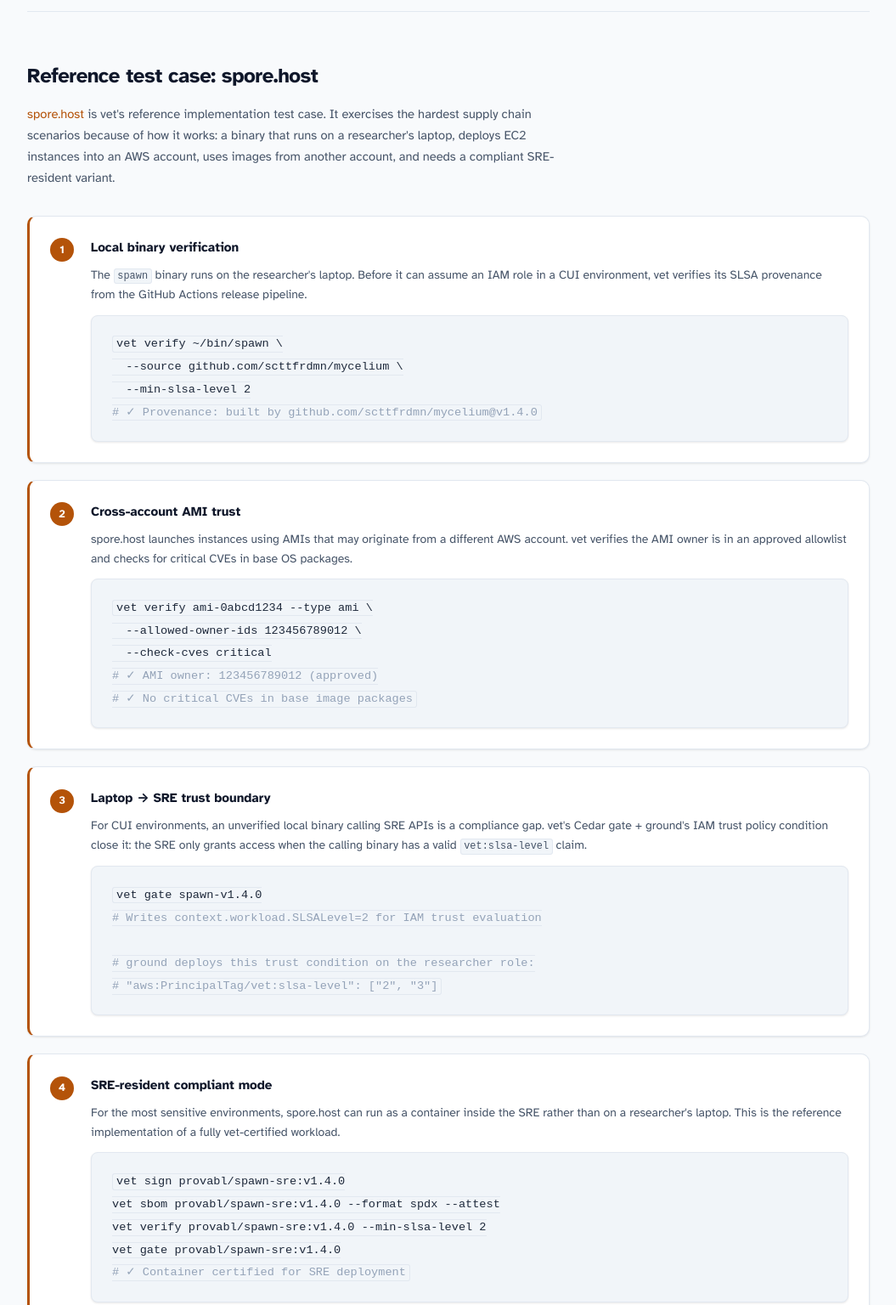
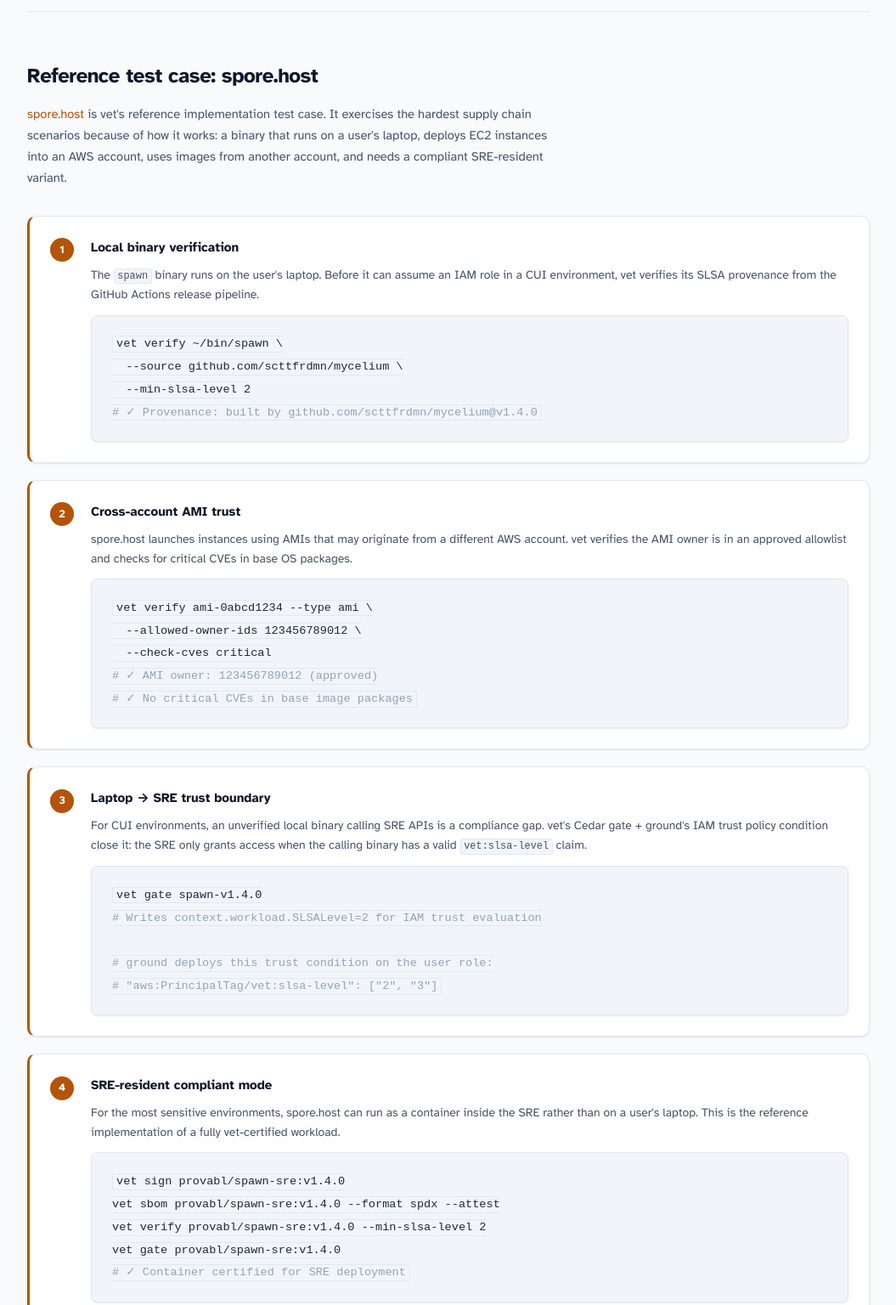
Before and after one commit to provabl/vet, a plain HTML site: page docs/index.html in a window 1280 px wide. Shown: the part 2920-4456 px from the top of the page at 85% size, without its empty margins (112-1167 px from the left). Drawn offline with Linux system fonts and the light colour scheme.

Commit message:
docs: researcher → user throughout

```diff
--- a/docs/index.html
+++ b/docs/index.html
@@ -171,7 +171,7 @@
                 <h2 id="spore-heading">Reference test case: spore.host</h2>
                 <p class="section-intro">
                     <a href="https://spore.host" target="_blank" rel="noopener noreferrer">spore.host</a> is vet's reference implementation test case.
-                    It exercises the hardest supply chain scenarios because of how it works: a binary that runs on a researcher's laptop, deploys EC2 instances into an AWS account, uses images from another account, and needs a compliant SRE-resident variant.
+                    It exercises the hardest supply chain scenarios because of how it works: a binary that runs on a user's laptop, deploys EC2 instances into an AWS account, uses images from another account, and needs a compliant SRE-resident variant.
                 </p>
 
                 <div class="scenarios">
@@ -179,7 +179,7 @@
                         <div class="scenario-num">1</div>
                         <div class="scenario-body">
                             <h3>Local binary verification</h3>
-                            <p>The <code>spawn</code> binary runs on the researcher's laptop. Before it can assume an IAM role in a CUI environment, vet verifies its SLSA provenance from the GitHub Actions release pipeline.</p>
+                            <p>The <code>spawn</code> binary runs on the user's laptop. Before it can assume an IAM role in a CUI environment, vet verifies its SLSA provenance from the GitHub Actions release pipeline.</p>
                             <div class="code-block">
                                 <pre><code>vet verify ~/bin/spawn \
   --source github.com/scttfrdmn/mycelium \
@@ -213,7 +213,7 @@
                                 <pre><code>vet gate spawn-v1.4.0
 <span class="out"># Writes context.workload.SLSALevel=2 for IAM trust evaluation</span>
 
-<span class="cm"># ground deploys this trust condition on the researcher role:</span>
+<span class="cm"># ground deploys this trust condition on the user role:</span>
 <span class="cm"># "aws:PrincipalTag/vet:slsa-level": ["2", "3"]</span></code></pre>
                             </div>
                         </div>
@@ -223,7 +223,7 @@
                         <div class="scenario-num">4</div>
                         <div class="scenario-body">
                             <h3>SRE-resident compliant mode</h3>
-                            <p>For the most sensitive environments, spore.host can run as a container inside the SRE rather than on a researcher's laptop. This is the reference implementation of a fully vet-certified workload.</p>
+                            <p>For the most sensitive environments, spore.host can run as a container inside the SRE rather than on a user's laptop. This is the reference implementation of a fully vet-certified workload.</p>
                             <div class="code-block">
                                 <pre><code>vet sign provabl/spawn-sre:v1.4.0
 vet sbom provabl/spawn-sre:v1.4.0 --format spdx --attest
```
